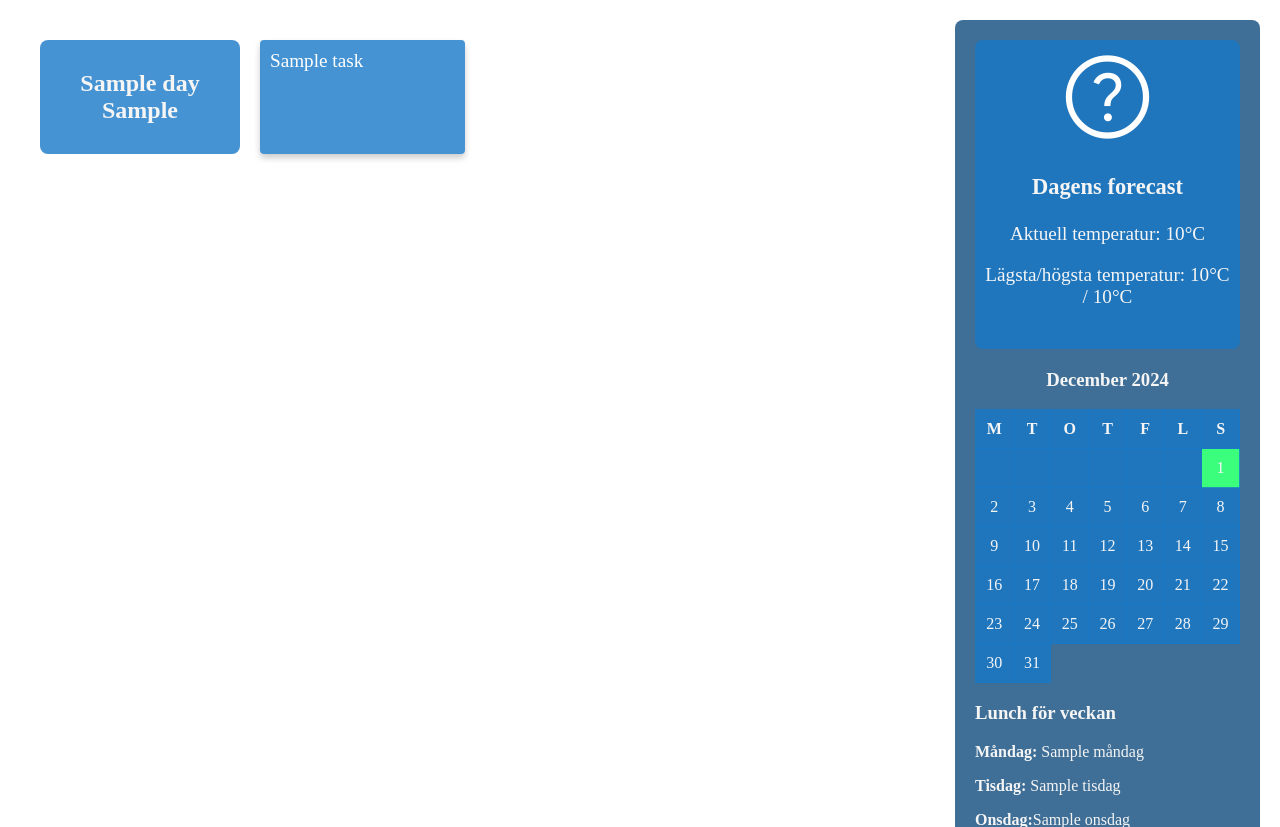
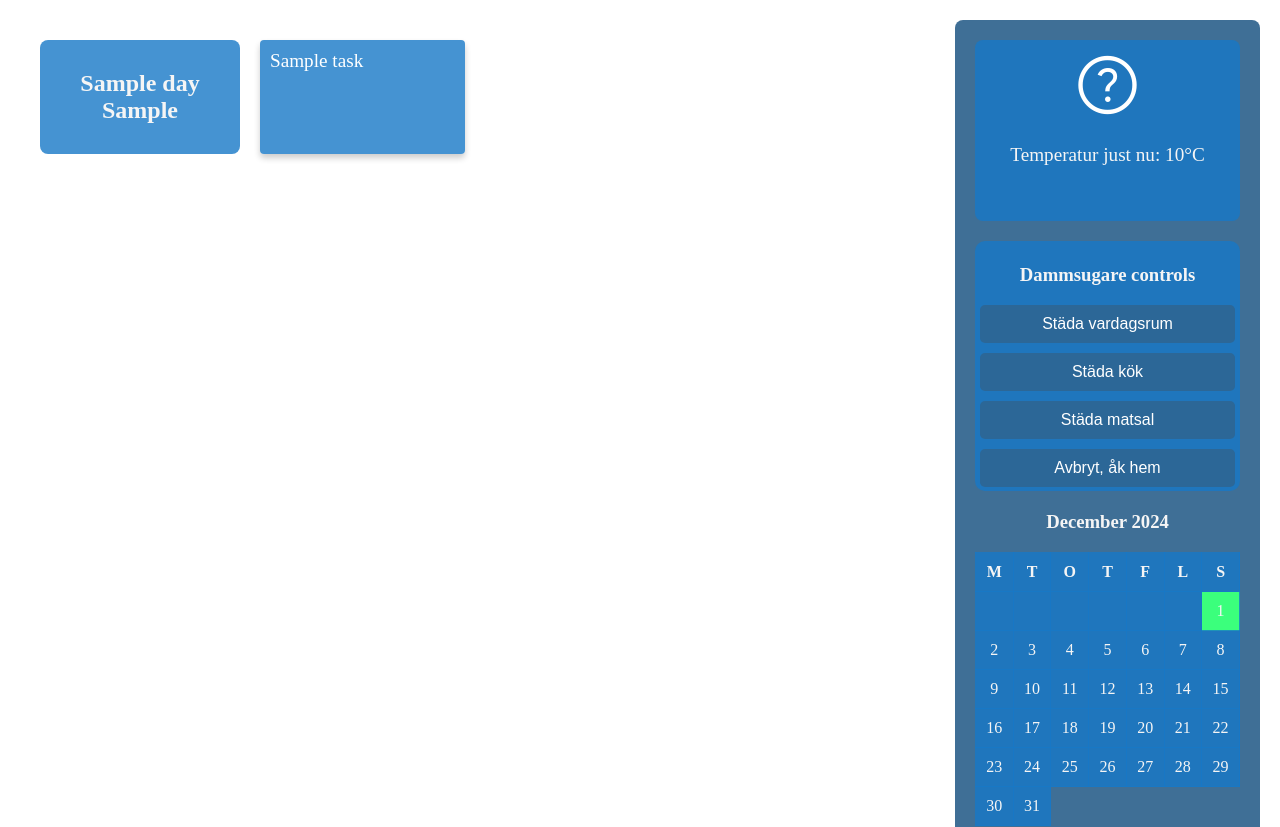
Before and after one commit to daajmen/panelProject, a Flask app: template templates/index.html in a window 1280 px wide. Shown: the top 827 px of the page. Run offline with Flask 3, Linux system fonts and the light colour scheme; the template is opened without the code that fills it: most values are stand-ins (such as "Sample title", 1, 10 or a date in 2020); parts of the project's set-up code (start-up, migrations or seed data) failed here and were passed over.

Commit message:
Removed weather info, added new container, added roborock controls.

```diff
--- a/app.py
+++ b/app.py
@@ -1,6 +1,6 @@
 import threading
 from flask import Flask, render_template, request
-from utils.API_tools import fetchCalendar, fetchHourlyWeather
+from utils.API_tools import fetchCalendar, fetchHourlyWeather, activate_script
 from adb_scheduler import start_adb_scheduler  # Importera din ADB-logik
 from utils.handlerSQL import fetch_database, fetch_healthresults  # Importera SQL-logiken från handlerSQL.py
 from utils.sql_receipt_handler import present_data
@@ -75,6 +75,29 @@ def debug():
 
     return render_template('debug.html')
 
+@app.route('/api/clean', methods=['POST'])
+def clean():
+    data = request.json  # Få JSON-data från klienten
+    action = data.get('action')  # Läs vilken åtgärd som begärts
+
+    # Hantera olika knapptryck
+    if action == 'cleanLivingroom':
+        activate_script('script.stada_vardagsrum')
+
+    elif action == 'cleanKitchen':
+        activate_script('script.stada_kok')
+
+    elif action == 'cleanDiningroom':
+        activate_script('script.stada_matsal')
+
+    elif action == 'cleanAbort':
+        activate_script('script.skicka_hem_dammsugare')
+    else:
+        return {'status': 'error', 'message': 'Okänd åtgärd'}, 400
+
+    # Returnera svar till frontend
+    return {'status': 'success', 'message': f"Åtgärden '{action}' har utförts."}
+
 
 if __name__ == '__main__':
     flask_thread = threading.Thread(target=lambda: app.run(host='0.0.0.0', port=5001))
--- /dev/null
+++ b/static/clean-button.js
@@ -0,0 +1,31 @@
+function sendButtonAction(action) {
+    fetch('/api/clean', {
+        method: 'POST',
+        headers: {
+            'Content-Type': 'application/json',
+        },
+        body: JSON.stringify({ action: action }), // Skicka knappens åtgärd
+    })
+    .then(response => response.json())
+    .then(data => {
+        console.log('Serverns svar:', data.message); // Logga svaret
+        alert(data.message); // Visa svar i en alert
+    })
+    .catch(error => {
+        console.error('Fel:', error);
+        alert("Ett fel uppstod!");
+    });
+}
+
+function cleanLivingroom() {
+    sendButtonAction('cleanLivingroom');
+}
+function cleanKitchen() {
+    sendButtonAction('cleanKitchen');
+}
+function cleanDiningroom() {
+    sendButtonAction('cleanDiningroom');
+}
+function cleanAbort() {
+    sendButtonAction('cleanAbort');
+}
--- a/static/style.css
+++ b/static/style.css
@@ -35,19 +35,33 @@ body, html {
 /* Väderwidget */
 .weather-widget {
     background-color: rgba(23, 120, 199, 0.8);
-    padding: 7px;
-    height: 20%;
+    padding: 10px;
+    height: 10%;
     border-radius: 8px;
     color: #f5f5f5;
     text-align: center;
     font-size: 1.2rem; /* Öka textstorleken */
+    margin-bottom: 20px; /* Lägg till marginal under */
 
 }
 
 .weather-icon {
-    font-size: 100px !important;
+    font-size: 70px !important;
     color: #ffffff; /* Anpassa färgen om du vill */
 }
+
+/* Appwidget */
+.app-widget {
+    background-color: rgba(23, 120, 199, 0.8);
+    padding: 5px;
+    height: 15%;
+    border-radius: 10px;
+    color: #f5f5f5;
+    text-align: center;
+    font-size: 1rem; /* Öka textstorleken */
+
+}
+
 
 /* Justera avståndet mellan raderna och kolumnerna */
 .row {
@@ -124,3 +138,35 @@ body, html {
 .selected {
     background-color: #3bff7c;  /* Gul färg, byt ut om du vill ha annan */
 }
+
+
+/*Dammsugare knappar i app-widget..*/
+.button-container {
+    display: flex;
+    flex-direction: column; /* Lägger knapparna under varandra */
+    gap: 10px; /* Avstånd mellan knapparna */
+    align-items: left; /* Centrerar knapparna horisontellt */
+}
+
+.fancy-button {
+    background-color: #47474752;
+    color: white;
+    padding: 10px 20px;
+    border: rgb(0, 0, 0);
+    border-radius: 5px;
+    cursor: pointer;
+    font-size: 16px;
+    /*box-shadow: 0 4px #2d823e;*/
+    transition: transform 0.2s ease, box-shadow 0.2s ease;
+}
+
+.fancy-button:hover {
+    background-color: #474747;
+    transform: translateY(-2px);
+    box-shadow: 0 6px #276936;
+}
+
+.fancy-button:active {
+    transform: translateY(2px);
+    box-shadow: 0 2px #474747;
+}
--- a/templates/index.html
+++ b/templates/index.html
@@ -8,6 +8,8 @@
     <link href="https://fonts.googleapis.com/css2?family=Material+Symbols+Outlined" rel="stylesheet">
     <script src="{{ url_for('static', filename='/weather-icons.js') }}"></script>
     <script src="{{ url_for('static', filename='/calendar.js') }}"></script>
+    <script src="{{ url_for('static', filename='/clean-button.js') }}"></script>
+
 </head>
 <body>
     <div class="main-container">
@@ -37,9 +39,16 @@
             <!-- Väder och annat på höger sida -->
             <div class="weather-widget">
                 <span class="material-symbols-outlined weather-icon" id="weather-icon"></span>
-                <h3>Dagens forecast</h3>
-                <p>Aktuell temperatur: {{ weather_data.current_temp }}°C</p>
-                <p>Lägsta/högsta temperatur: {{ weather_data.min_temp }}°C / {{ weather_data.max_temp }}°C</p>
+                <p>Temperatur just nu: {{ weather_data.current_temp }}°C</p>
+            </div>
+            <div class="app-widget">
+                <h3> Dammsugare controls </h3>
+                <div class="button-container">
+                    <button class="fancy-button"onclick="cleanLivingroom()">Städa vardagsrum</button>
+                    <button class="fancy-button"onclick="cleanKitchen()">Städa kök</button>
+                    <button class="fancy-button"onclick="cleanDiningroom()">Städa matsal</button>
+                    <button class="fancy-button"onclick="cleanAbort()">Avbryt, åk hem</button>
+                </div>
             </div>
             <div class="calendar-widget">
                 <h3 id="calendar-month"></h3>
@@ -97,6 +106,8 @@
             // Dynamiskt väderförhållande från servern
             const weatherCondition = "{{ weather_data.condition }}";
             updateWeatherIcon(weatherCondition);
+
+
         </script>
     </div>
 
```
Also changed, not shown: utils/API_tools.py (+19 -0 lines).
